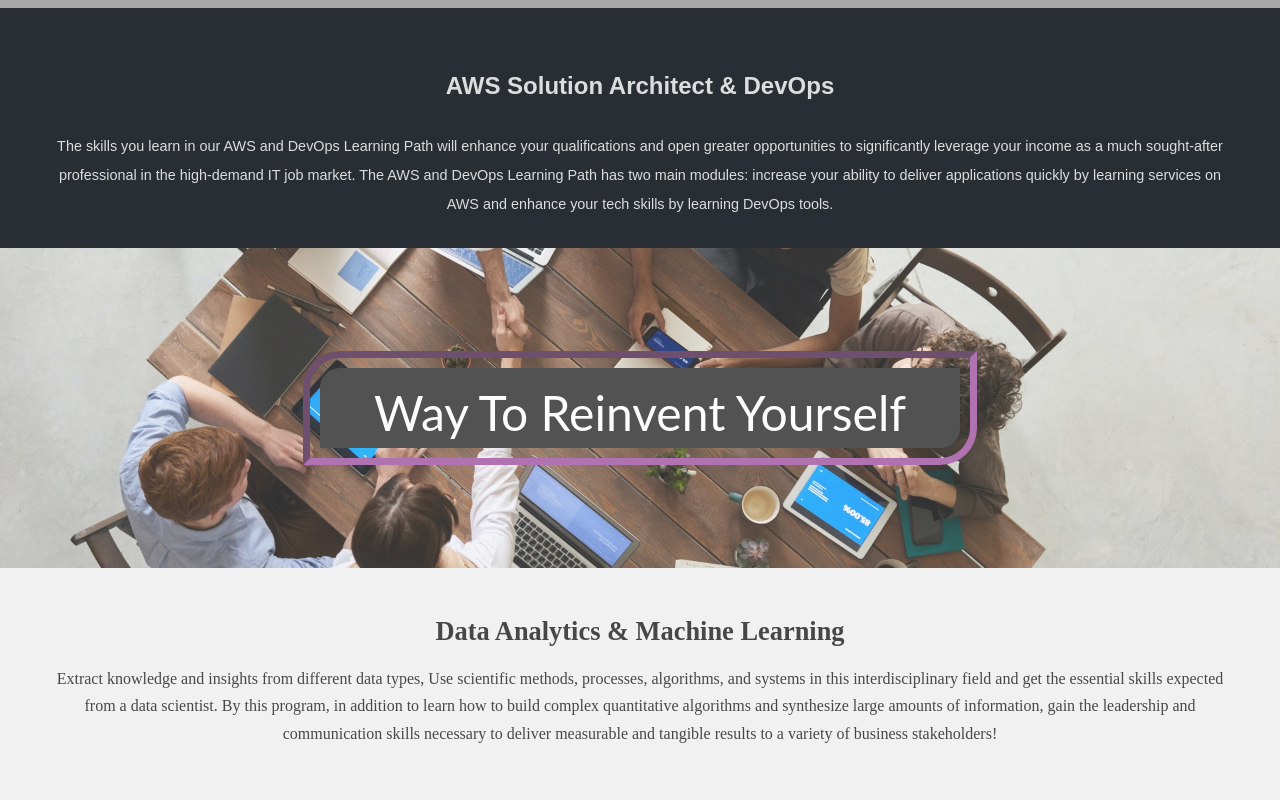
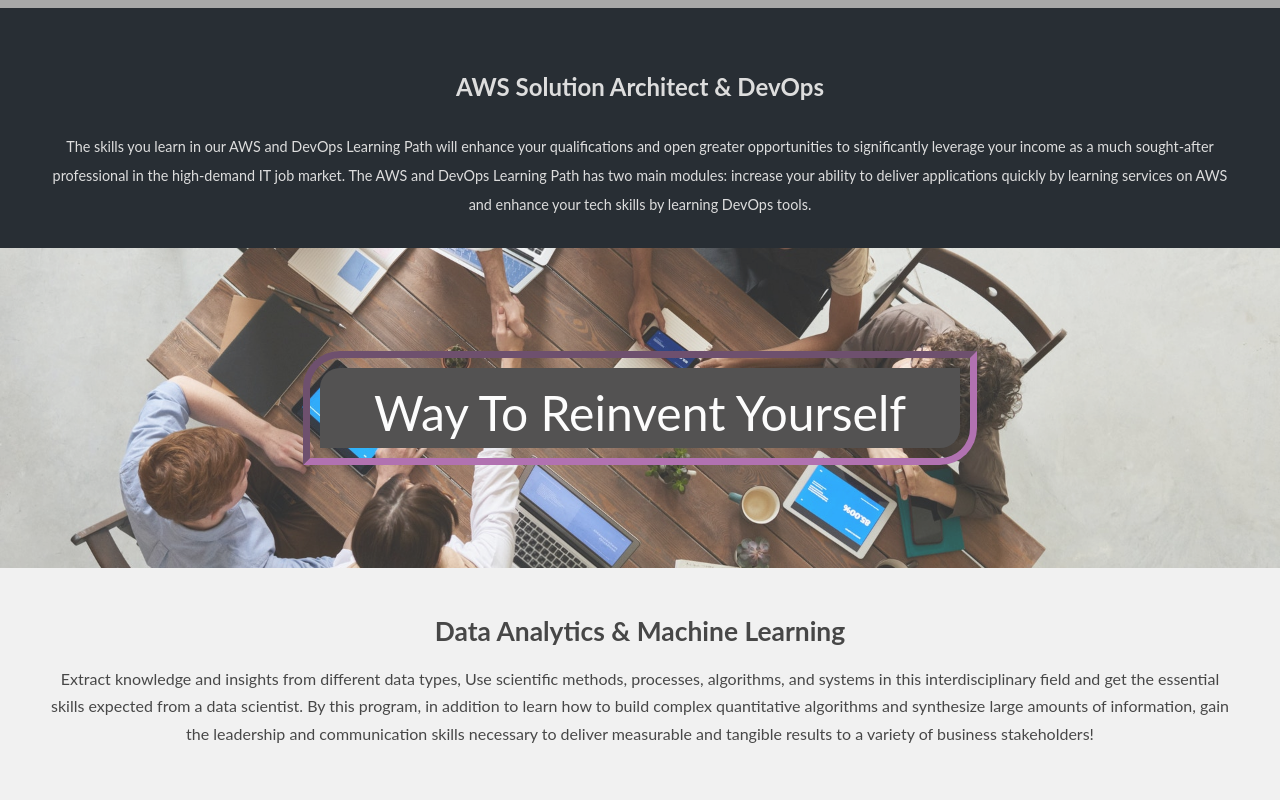
Before and after one commit to Zemheri25/html-css-working, a plain HTML site: page project11/project11.html in a window 1280 px wide. Shown: the part 1880-2680 px from the top of the page. Drawn offline with Linux system fonts and the light colour scheme; grey boxes are pictures that could not be loaded.

Commit message:
project added

```diff
--- a/project11/project11.css
+++ b/project11/project11.css
@@ -1,6 +1,7 @@
 *{
     margin: 0;
     padding: 0;
+    font-family: "Lato", sans-serif;
 }
 
 
@@ -42,7 +43,7 @@
 }
 
 .writing1 {
-    font-family:'Times New Roman';
+    font-family:'Lato', sans-serif;
     font-size: 17.6px;
     line-height: 30px;
     background-color: #f1f1f1;
```
Also changed, not shown: project12/illustration-mockups.jpg (added), project12/logo (1).svg (added), project12/logo.png (added), project12/logo.svg (added).
